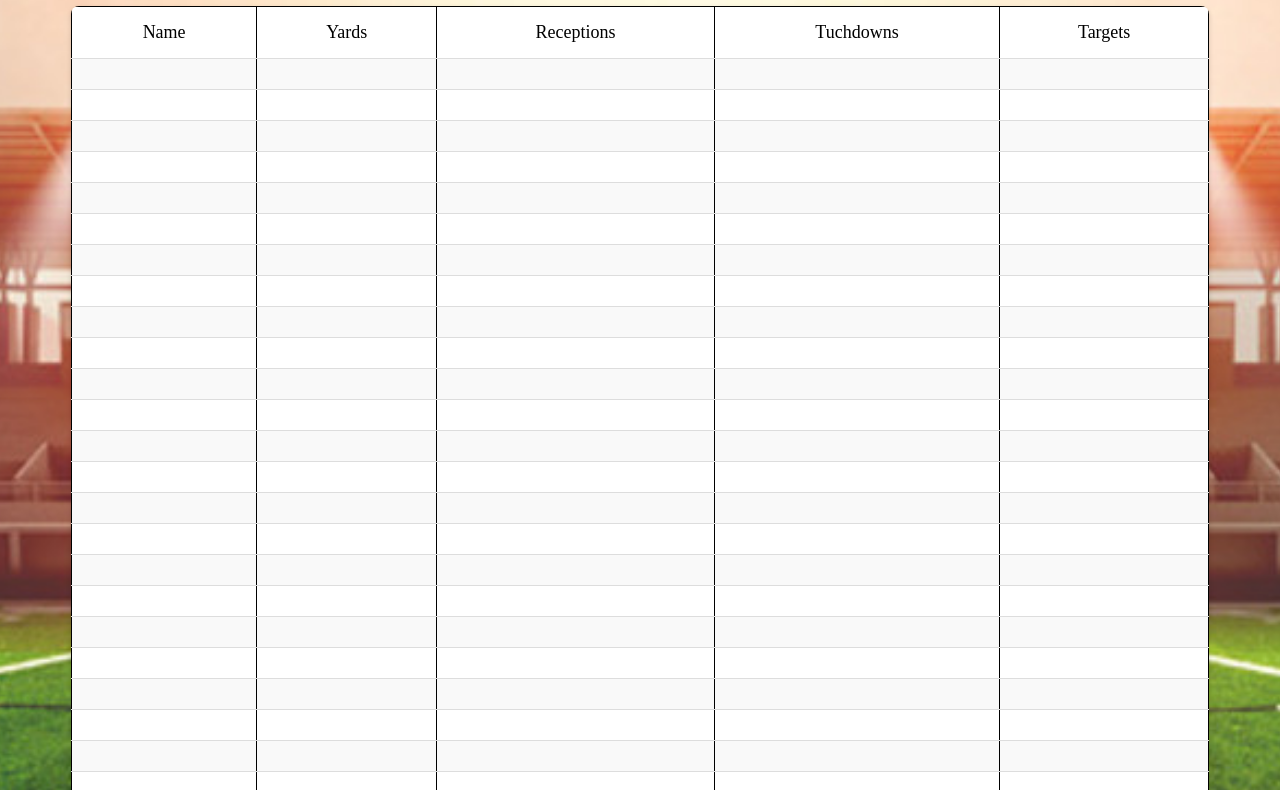
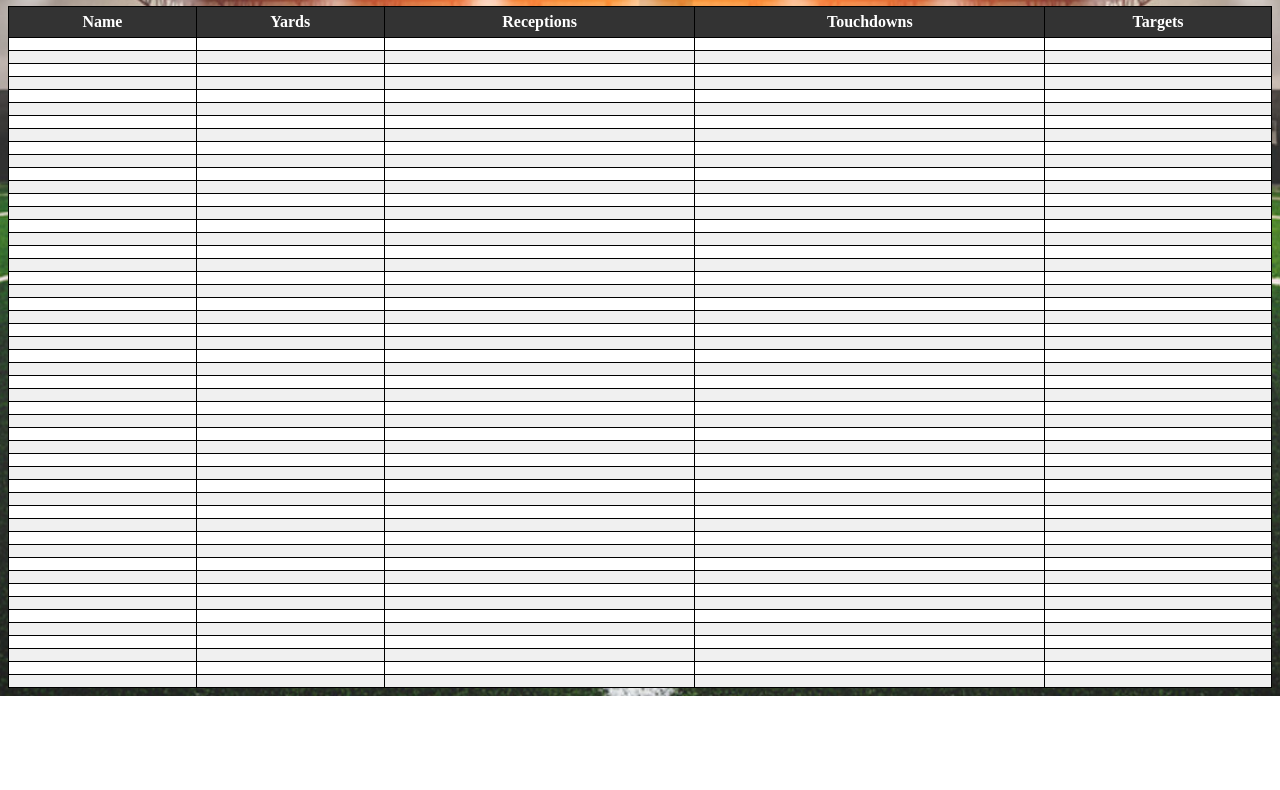
Before and after one commit to jackmckinnonn/jackmckinnonn.github.io, a plain HTML site: page html/gallery.html in a window 1280 px wide. Shown: the part 264-1054 px from the top of the page. After the commit the page ends 960 px from the top, so only its background shows below. Drawn offline with Linux system fonts and the light colour scheme.

Commit message:
Update gallery.html

```diff
--- a/html/gallery.html
+++ b/html/gallery.html
@@ -4,44 +4,48 @@
   <meta charset="UTF-8">
   <meta name="viewport" content="width=device-width, initial-scale=1.0">
   <title>Stats</title>
+
   <link rel="stylesheet" href="../style.css">
 
   <style>
     table {
       border-collapse: collapse;
-      width: 90%;
-      margin: 20px auto;
-      font-size: 18px;
-      border-radius: 8px;
-      overflow: hidden;
-      box-shadow: 0 2px 5px rgba(0,0,0,0.15);
+      width: 100%;
     }
 
-    th {
-      background-color: #333;
-      color: white;
-      padding: 15px;
-      text-align: left;
+    th, td {
+      border: 1px solid black;
+      padding: 6px;
+      text-align: center;
     }
 
-    td {
-      padding: 15px;
-      border-bottom: 1px solid #ddd;
+    tbody tr:nth-child(odd) {
+      background-color: white;
     }
 
-    tr:nth-child(even) {
-      background-color: #f9f9f9;
+    tbody tr:nth-child(even) {
+      background-color: #f0f0f0;
     }
 
-    tr:hover {
-      background-color: #f1f1f1;
-      transition: 0.2s;
+    tbody tr:hover {
+      background-color: red;
+      cursor: pointer;
     }
   </style>
-  <h1> Stats </h1>
+
+  <!-- Google tag (gtag.js) -->
+  <script async src="https://www.googletagmanager.com/gtag/js?id=G-TD9RHTMT7S"></script>
+  <script>
+    window.dataLayer = window.dataLayer || [];
+    function gtag(){dataLayer.push(arguments);}
+    gtag('js', new Date());
+    gtag('config', 'G-TD9RHTMT7S');
+  </script>
 </head>
 
-<body><nav>
+<body>
+<h1> Stats </h1>
+<nav>
   <ul class="nav">
     <li><a href="gallery.html">Stats</a></li>
     <li><a href="quiz.html">Quiz</a></li>
@@ -49,13 +53,23 @@
     <li><a href="../index.html">Home</a></li>
   </ul>
 </nav>
-<body>
 
-<h1>Top 50 Widereceiver's Stats</h1>
+<h1>Top 50 Wide Receivers Stats</h1>
 
 <table>
+  <thead>
+    <tr>
+      <th>Name</th>
+      <th>Yards</th>
+      <th>Receptions</th>
+      <th>Touchdowns</th>
+      <th>Targets</th>
+    </tr>
+  </thead>
 
-  <tr><td>Name</td><td>Yards</td><td>Receptions</td><td>Tuchdowns</td><td>Targets</td></tr>
+ <tbody>
+
+  <tr><td></td><td></td><td></td><td></td><td></td></tr>
   <tr><td></td><td></td><td></td><td></td><td></td></tr>
   <tr><td></td><td></td><td></td><td></td><td></td></tr>
   <tr><td></td><td></td><td></td><td></td><td></td></tr>
@@ -114,8 +128,8 @@
   <tr><td></td><td></td><td></td><td></td><td></td></tr>
   <tr><td></td><td></td><td></td><td></td><td></td></tr>
   <tr><td></td><td></td><td></td><td></td><td></td></tr>
-</table>
+ </tbody>
 
 </body>
+
 </html>
-</html>
```
